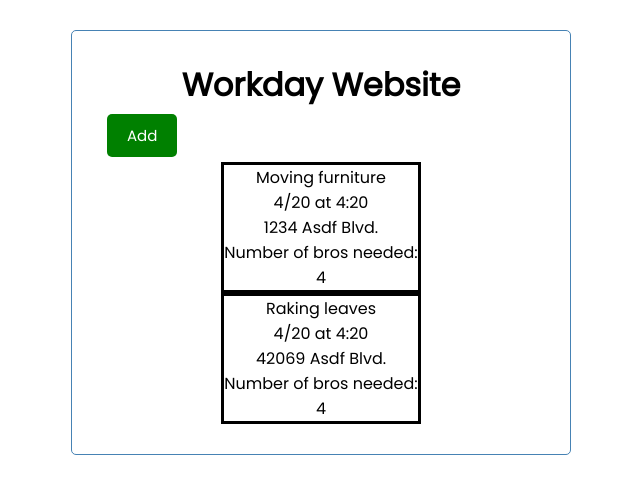
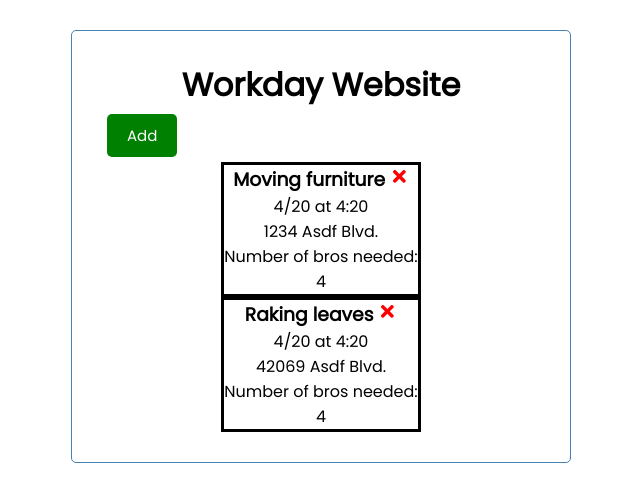
Before and after one commit to dlee371/WorkdayWebsite, a React (Create React App) app in the folder workday/: page / in a window 1280 px wide. Shown: the top 502 px of the page, without its empty margins (319-959 px from the left). Built offline with nearby package versions, Linux system fonts and the light colour scheme.

Commit message:
added delete button, need to revise display of day and time

```diff
--- a/workday/package.json
+++ b/workday/package.json
@@ -8,6 +8,7 @@
     "@testing-library/user-event": "^13.5.0",
     "react": "^18.2.0",
     "react-dom": "^18.2.0",
+    "react-icons": "^5.0.1",
     "react-scripts": "5.0.1",
     "web-vitals": "^2.1.4"
   },
--- a/workday/src/components/Job.js
+++ b/workday/src/components/Job.js
@@ -1,10 +1,13 @@
-// import { FaTimes } from 'react-icons/fa'
+import { FaTimes } from 'react-icons/fa'
+// import { FaCalendar } from 'react-icons/fa'
+
 
 const Job = ({ job, onDelete }) => {
     return (
         <div className='box' >
-            <div className='gift'>
-            <p>{job.text}</p>
+            <div className='gift' >
+            <h3>{job.text}{' '} <FaTimes style={{color:"red", cursor:'pointer'}}
+            onClick={() => onDelete(job.id)}/></h3>
             <p>{job.day}</p>
             <p>{job.loc}</p>
             <p>Number of bros needed: {job.peeps}</p>
```
Also changed, not shown: 1 other file (tests, documents, lock files or other folders).
